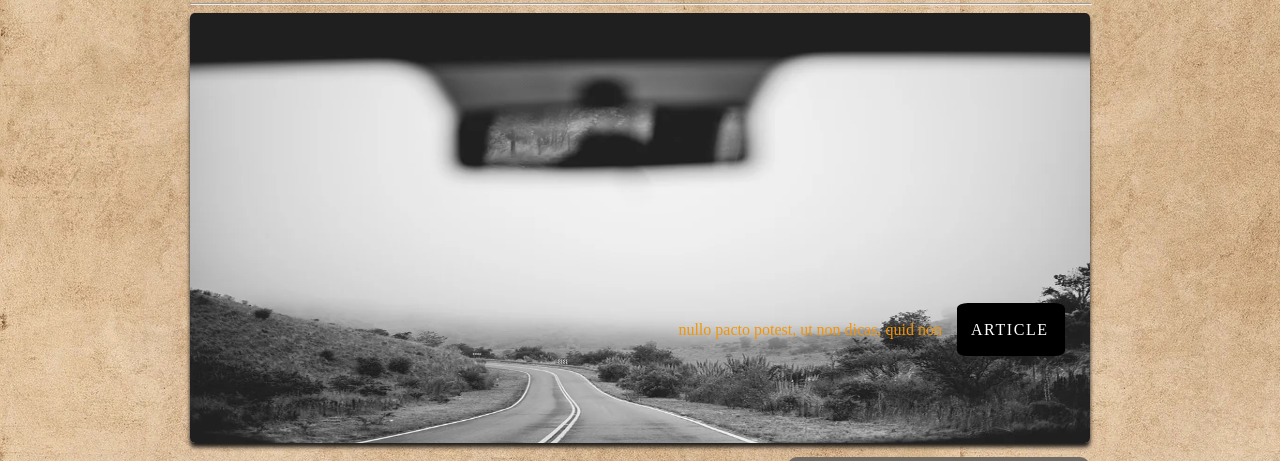
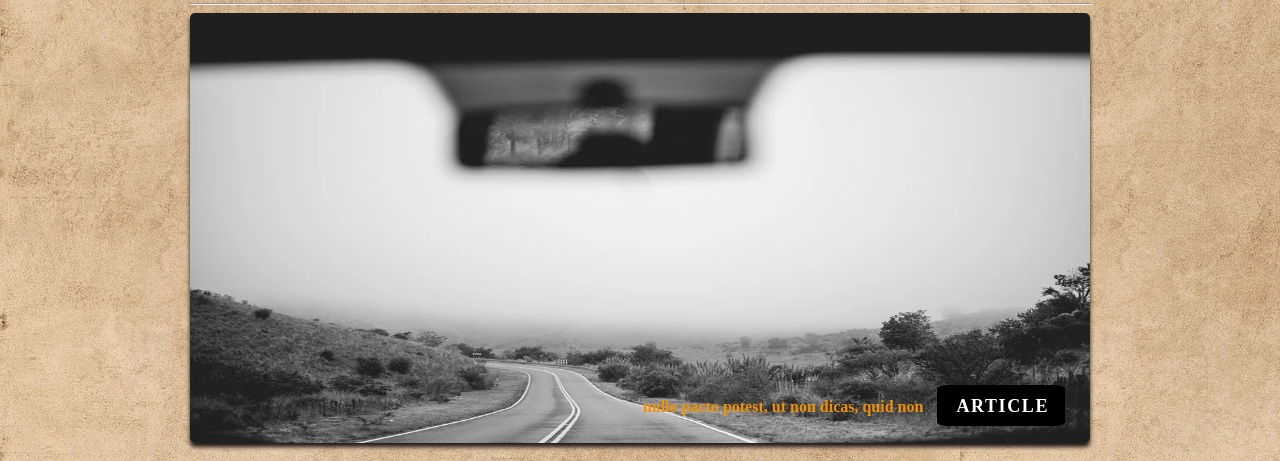
Before and after one commit to ben3211/Travel-html-css, a plain HTML site: page index.html in a window 1280 px wide. Shown: the part 121-582 px from the top of the page. Drawn offline with Linux system fonts and the light colour scheme.

Commit message:
Version 4 (Bug correction)

```diff
--- a/index.html
+++ b/index.html
@@ -29,12 +29,18 @@
 
     <!--banner-->
     <div id="banner">
+        <p>nullo pacto potest, ut non dicas, quid non <a href="#" class="btn effect"><span>article</span></a></p>
+    </div>
+
+
+    <!--
+    <div id="banner">
         <img src="img/banner.jpg" alt="on the road">
-        <div class="container">
-            <p>nullo pacto potest, ut non dicas, quid non</p>
-            <a href="#" class="btn effect"><span>article</span></a>
-        </div>
-    </div>
+            <div class="container">
+                <p>nullo pacto potest, ut non dicas, quid non</p>
+                <a href="#" class="btn effect"><span>article</span></a>
+            </div>
+    </div>-->
     <!--banner-->
 
     <!--section-->
--- a/style.css
+++ b/style.css
@@ -112,41 +112,39 @@ hr {
 }
 
 /**banner**/
-#banner img {
+#banner {
+    background: url('img/banner.jpg') no-repeat;
+    position: relative;
     height: 430px;
-    width: 900px;
+    background-size: 100% 100%;
     border-radius: 5px;
     box-shadow: 0 4px 4px #1c1a19;
-    margin-bottom: 10px;
+    margin-bottom: 20px;
 }
 
-.container {
-    align-items: center;
+#banner p {
     position: absolute;
-    display: flex;
-    flex-direction: row;
-    top: 53%;
-    left: 53%;
-}
-
-.container p {
-    color: rgb(241, 149, 11);
+    right: 10px;
+    bottom: 10px;
+    color: rgb(240, 146, 4);
+    font-weight: bolder;
     margin-right: 15px;
 }
 
 .btn {
     border-radius: 10%;
-    width: 100px;
     letter-spacing: 0.1em;
     cursor: pointer;
     text-decoration: none;
     text-transform: uppercase;
-    line-height: 45px;
-    max-width: 160px;
+    height: 50px;
+    padding: 9px 12px 7px 5px;
+    margin-left: 10px;
 }
 
 span {
     margin-left: 10px;
+    font-size: large;
 }
 
 /*background*/
```
